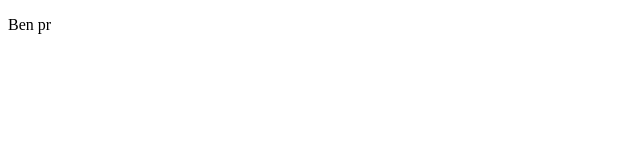
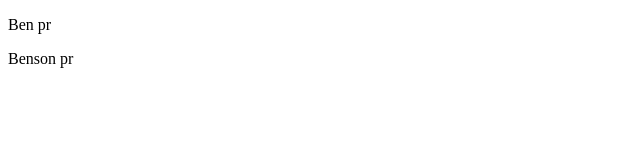
Before and after one commit to ChihYuLu/test-benPR, a plain HTML site: page index.html in a window 1280 px wide. Shown: the full height of the page, 0-640 px from the left. Drawn offline with Linux system fonts and the light colour scheme.

Commit message:
benson pr

```diff
--- a/index.html
+++ b/index.html
@@ -8,5 +8,6 @@
 </head>
 <body>
     <p>Ben pr</p>
+    <p>Benson pr </p>
 </body>
 </html>
```
